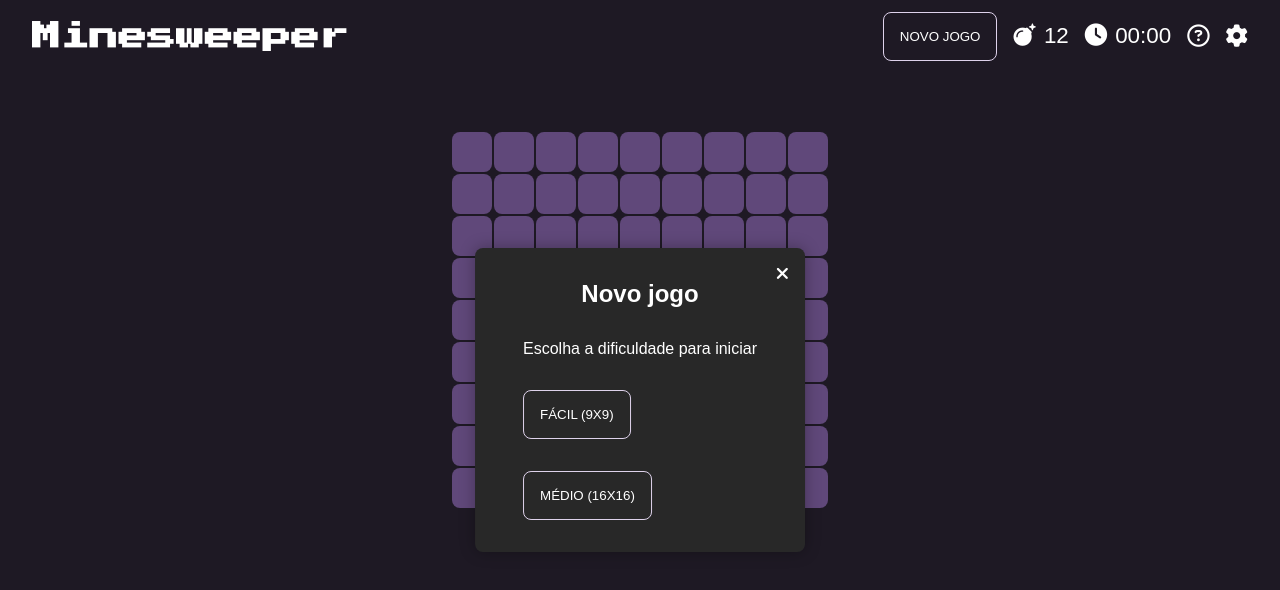
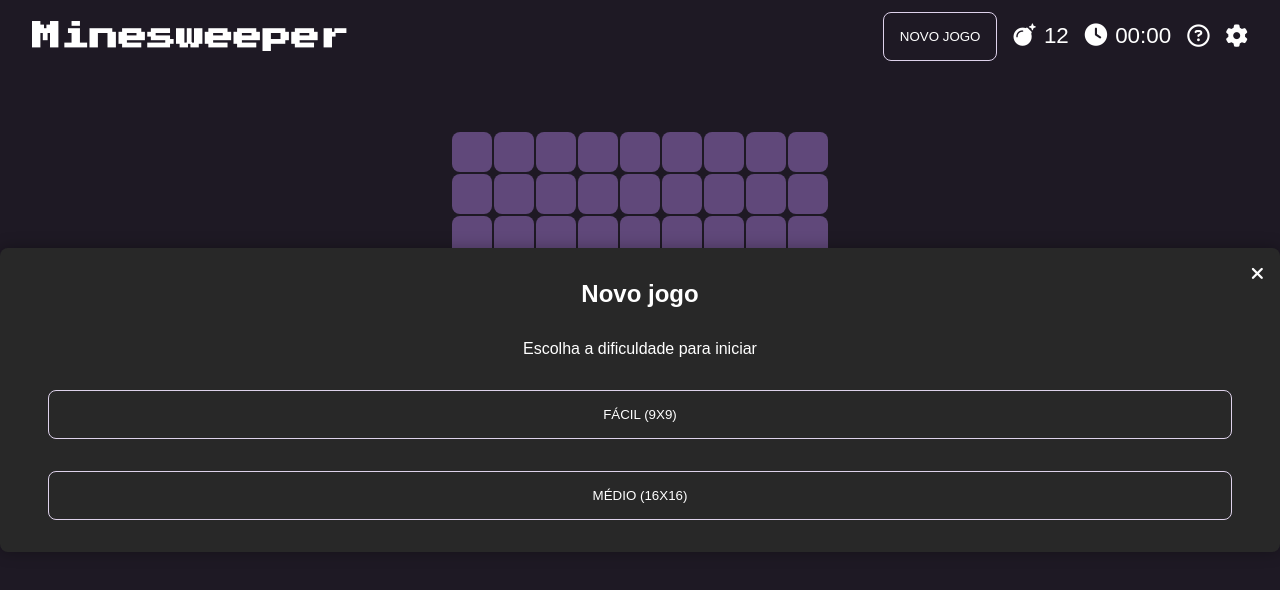
Before and after one commit to luacomacento/minesweeper, a website: page index.html in a window 1280 px wide. Both pictures are taken after a click on the button "NOVO JOGO". Drawn offline with Linux system fonts and the light colour scheme.

Commit message:
Corrigida a largura dos modais em dispositivos móveis/firefox

```diff
--- a/style.css
+++ b/style.css
@@ -94,12 +94,12 @@ main {
     border-radius: 8px;
     text-align: center;
     top: 50%;
-    left: 50%;
-    transform: translate(-50%,-50%);
+    left: 0;
+    right: 0;
+    transform: translate(0,-50%);
     padding: 16px;
     box-shadow: 0 0 1em rgba(0, 0, 0, 0.3);
     width: fit-content;
-    min-width: fit-content;
 }
 
 .modal-container {
@@ -184,8 +184,6 @@ main {
   border-radius: 8px;
   transition: 0.2s;
   padding: 16px;
-  width: fit-content;
-  min-width: fit-content;
 }
 
 .btn:hover {
@@ -211,8 +209,6 @@ main {
 }
 
 #new-game-modal {
-  width: fit-content;
-  min-width: fit-content;
     display: none;
     position: absolute;
     background-color: white;
@@ -220,11 +216,11 @@ main {
     border-radius: 8px;
     text-align: center;
     top: 50%;
-    left: 50%;
-    transform: translate(-50%,-50%);
+    left: 0;
+    right: 0;
+    transform: translate(0,-50%);
     padding: 16px;
     box-shadow: 0 0 1em rgba(0, 0, 0, 0.3);
-    min-width: fit-content;
 }
 
 #game-header h1 {
```
